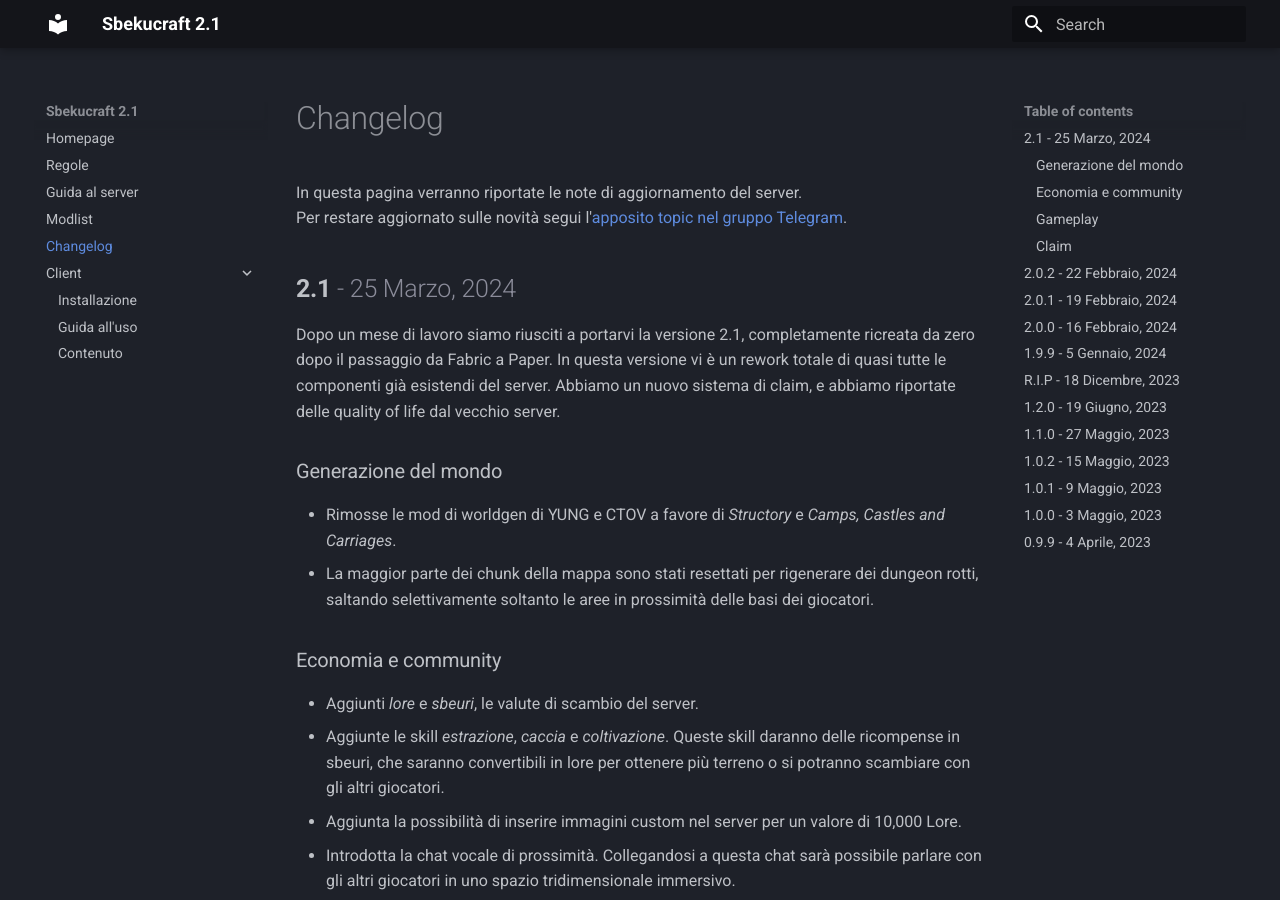
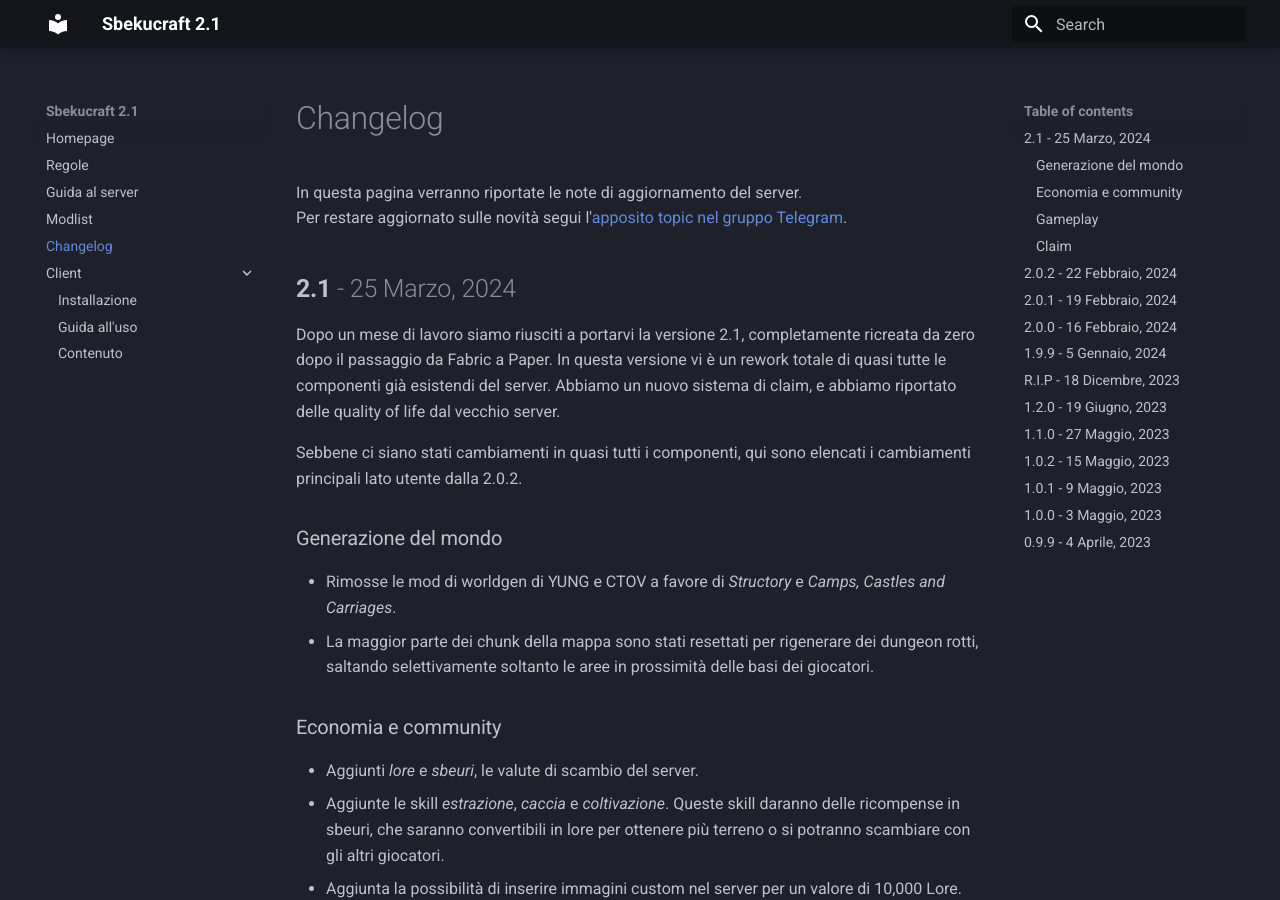
Before and after one commit to Sbekucraft/Sbekucraft-2.0-Wiki, an MkDocs documentation site: the page built from docs/changelog.md, in a window 1280 px wide and 900 px high. Built offline with MkDocs 1.6.1 and Material for MkDocs 9.7.7, drawn with Linux system fonts in a browser that asks for light colours.

Commit message:
Aggiornamento changelog 2.1

```diff
--- a/docs/changelog.md
+++ b/docs/changelog.md
@@ -3,7 +3,10 @@ In questa pagina verranno riportate le note di aggiornamento del server.
 Per restare aggiornato sulle novità segui l'[apposito topic nel gruppo Telegram](https://t.me/sbekucraft/39812).
 
 ## **2.1** <span style="color: #8B8C9A">- 25 Marzo, 2024</span>
-Dopo un mese di lavoro siamo riusciti a portarvi la versione 2.1, completamente ricreata da zero dopo il passaggio da Fabric a Paper. In questa versione vi è un rework totale di quasi tutte le componenti già esistendi del server. Abbiamo un nuovo sistema di claim, e abbiamo riportate delle quality of life dal vecchio server.
+Dopo un mese di lavoro siamo riusciti a portarvi la versione 2.1, completamente ricreata da zero dopo il passaggio da Fabric a Paper. In questa versione vi è un rework totale di quasi tutte le componenti già esistendi del server. Abbiamo un nuovo sistema di claim, e abbiamo riportato delle quality of life dal vecchio server.
+
+Sebbene ci siano stati cambiamenti in quasi tutti i componenti, qui sono elencati i cambiamenti principali lato utente dalla 2.0.2.
+
 ### Generazione del mondo
 - Rimosse le mod di worldgen di YUNG e CTOV a favore di *Structory* e *Camps, Castles and Carriages*.
 - La maggior parte dei chunk della mappa sono stati resettati per rigenerare dei dungeon rotti, saltando selettivamente soltanto le aree in prossimità delle basi dei giocatori.
```
